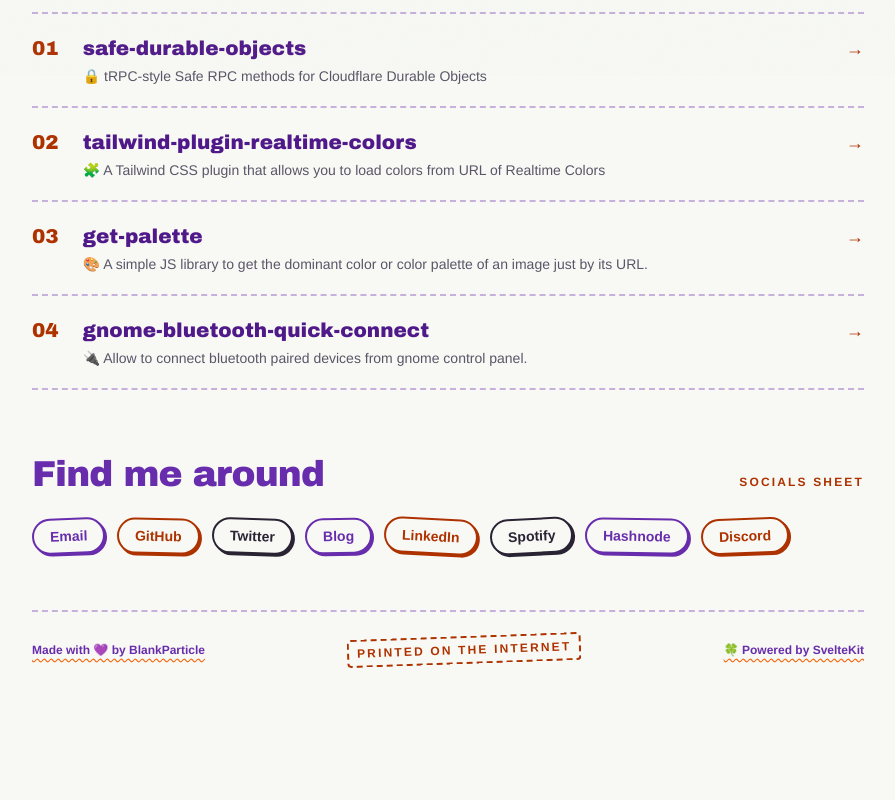
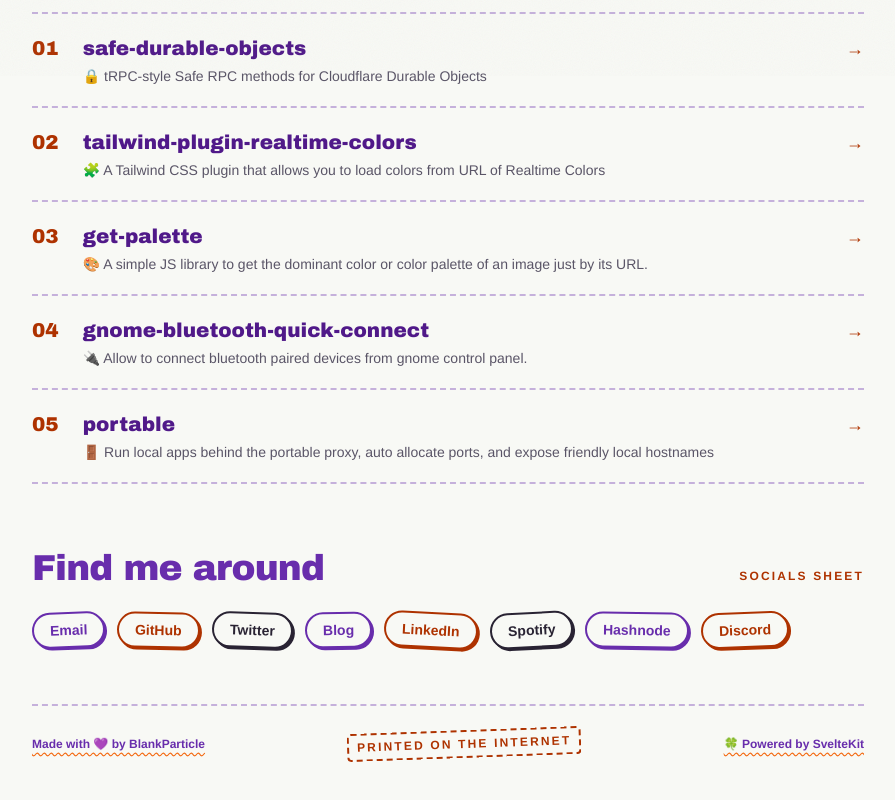
Before and after one commit to BlankParticle/www, a SvelteKit app: page / in a window 1280 px wide. Shown: the part 724-1524 px from the top of the page, without its empty margins (192-1087 px from the left). Before the commit the page ends 1452 px from the top, so only its background shows below. Built offline with nearby package versions, Linux system fonts and the light colour scheme; what tailwindcss-spring would draw is missing.

Commit message:
chore: update links and deps

```diff
--- a/package.json
+++ b/package.json
@@ -23,9 +23,9 @@
     "@takumi-rs/image-response": "^1.8.5",
     "@types/node": "^25.9.3",
     "eslint-plugin-svelte": "^3.19.0",
-    "oxlint": "^1.69.0",
+    "oxlint": "^1.70.0",
     "prettier": "^3.8.4",
-    "prettier-plugin-svelte": "^4.1.0",
+    "prettier-plugin-svelte": "^4.1.1",
     "prettier-plugin-tailwindcss": "^0.8.0",
     "prettier-plugin-tailwindcss-canonical-classes": "^0.1.5",
     "react": "^19.2.7",
--- a/src/routes/+page.server.ts
+++ b/src/routes/+page.server.ts
@@ -20,7 +20,12 @@ export const load: ServerLoad = () => {
     {
       title: "gnome-bluetooth-quick-connect",
       description: "🔌 Allow to connect bluetooth paired devices from gnome control panel.",
-      url: "https://github.com/Extensions-Valhalla/gnome-bluetooth-quick-connect",
+      url: "/gh/gnome-bluetooth-quick-connect",
+    },
+    {
+      title: "portable",
+      description: "🚪 Run local apps behind the portable proxy, auto allocate ports, and expose friendly local hostnames",
+      url: "/gh/portable",
     },
   ];
 
```
Also changed, not shown: 1 other file (tests, documents, lock files or other folders).
